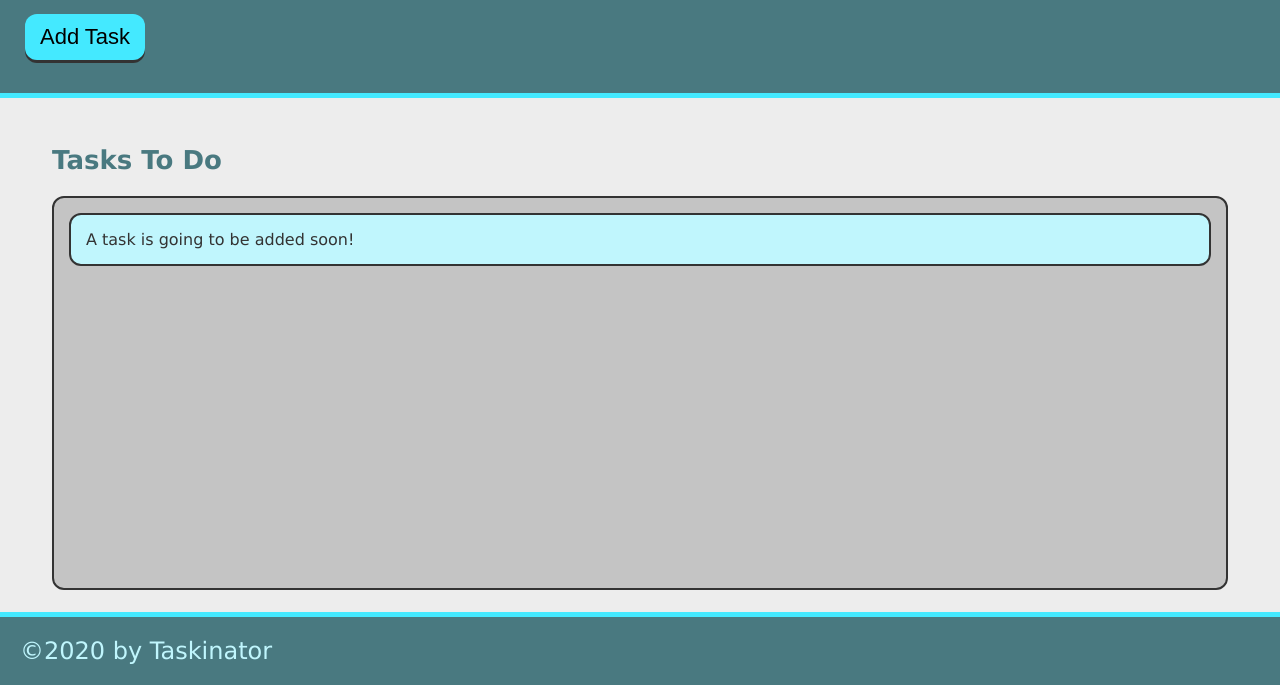
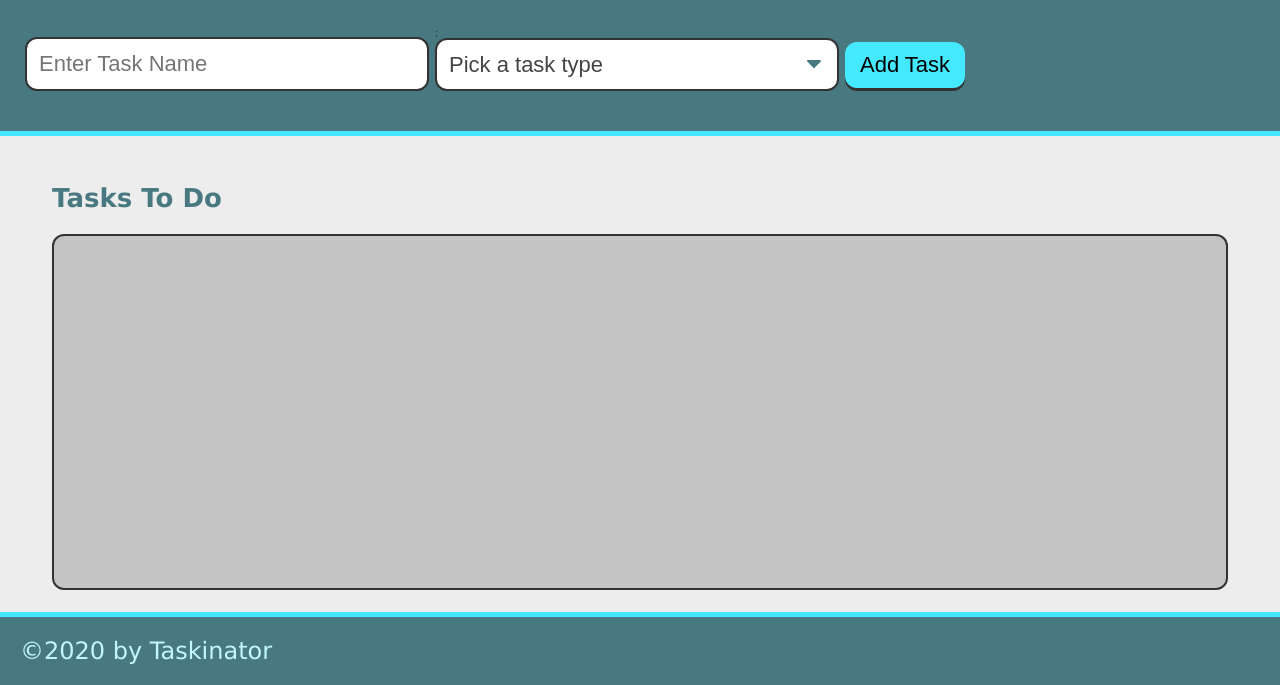
Before and after one commit to andritjm/taskinator, a plain HTML site: page index.html in a window 1280 px wide. Shown: the part 115-800 px from the top of the page. Drawn offline with Linux system fonts and the light colour scheme.

Commit message:
added dropdown

```diff
--- a/index.html
+++ b/index.html
@@ -13,14 +13,27 @@
     <header>
         <h1 class="page-title">Taskinator</h1>
         <p>Click the button below to add a new task!</p>
-        <button class="btn" id="save-task">Add Task</button>
+        <form id="task-form">
+            <div class="form-group">
+                <input type="text" name="task-name" placeholder="Enter Task Name" />
+            </div>
+            <div class="form-group">;
+                <select name="task-type" class="select-dropdown">
+                    <option value="" disabled selected>Pick a task type</option>
+                    <option value="Print">Print</option>
+                    <option value="Web">Web</option>
+                    <option value="Mobile">Mobile</option>
+                </select>
+            </div>
+            <div class="form-group">
+                <button class="btn" id="save-task" type="submit">Add Task</button>
+            </div>
+        </form>
     </header>
     <main class="page-content">
         <section class="task-list-wrapper">
             <h2 class="list-title">Tasks To Do</h2>
-            <ul class="task-list" id="tasks-to-do">
-                <li class="task-item">A task is going to be added soon!</li>
-            </ul>
+            <ul class="task-list" id="tasks-to-do"></ul>
         </section>
     </main>
 
```
